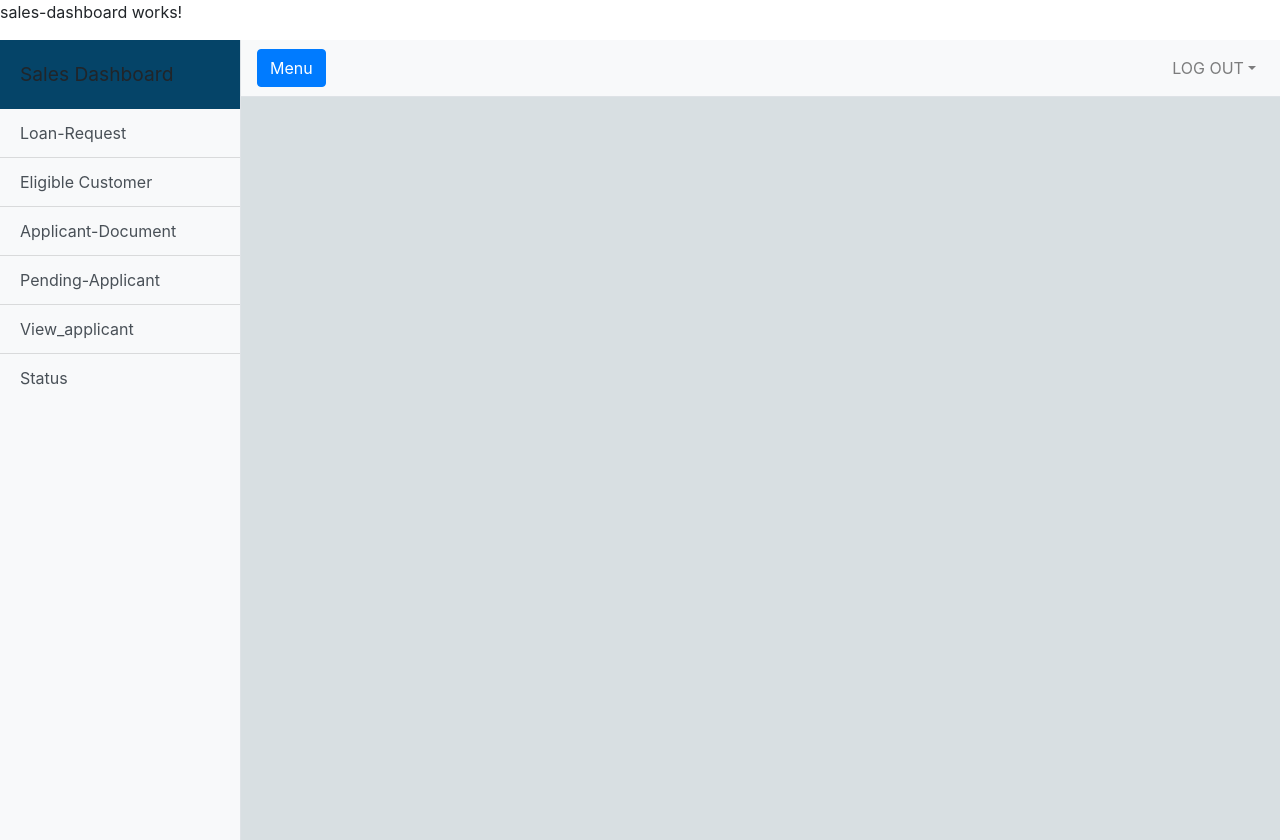
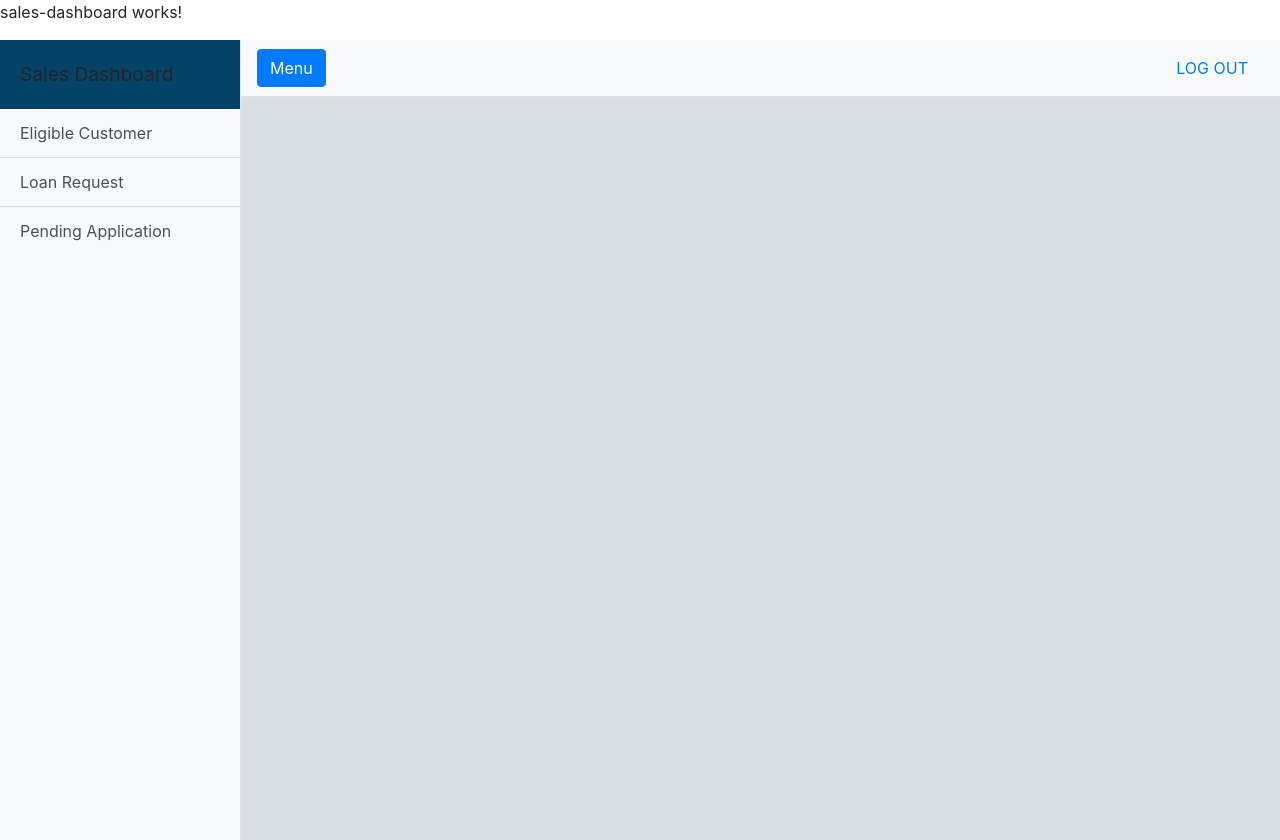
Before and after one commit to Bineetch32/loan-Management-FullStack, an Angular app in the folder frontend/: page /salesexecutive/sd in a window 1280 px wide. Built offline with nearby package versions, Linux system fonts and the light colour scheme.

Commit message:
Simplify sales dashboard navigation

```diff
--- a/frontend/src/app/module/sales-executive/sales-dashboard/sales-dashboard.component.html
+++ b/frontend/src/app/module/sales-executive/sales-dashboard/sales-dashboard.component.html
@@ -1,50 +1,21 @@
 <p>sales-dashboard works!</p>
 <div class="d-flex" id="wrapper">
-    <!-- Sidebar -->
     <div class="bg-light border-right" id="sidebar-wrapper">
         <div class="sidebar-heading">Sales Dashboard</div>
-
-        <!-- List of links -->
         <div class="list-group list-group-flush">
-            <a routerLink="lra" class="list-group-item list-group-item-action bg-light">Loan-Request</a>
             <a routerLink="ec" class="list-group-item list-group-item-action bg-light">Eligible Customer</a>
-            <a routerLink="cad" class="list-group-item list-group-item-action bg-light">Applicant-Document</a>
-            <a routerLink="pa" class="list-group-item list-group-item-action bg-light">Pending-Applicant</a>
-            <a routerLink="va" class="list-group-item list-group-item-action bg-light">View_applicant</a>
-            <a href="#" class="list-group-item list-group-item-action bg-light">Status</a>
+            <a routerLink="lra" class="list-group-item list-group-item-action bg-light">Loan Request</a>
+            <a routerLink="pa" class="list-group-item list-group-item-action bg-light">Pending Application</a>
         </div>
     </div>
-    <!-- /#sidebar-wrapper -->
-
-    <!-- Page Content -->
     <div id="page-content-wrapper">
-        <!-- Navigation bar -->
         <nav class="navbar navbar-expand-lg navbar-light bg-light border-bottom">
             <button class="btn btn-primary" id="menu-toggle">Menu</button>
-            <button class="navbar-toggler" type="button" data-toggle="collapse" data-target="#navbarSupportedContent" aria-controls="navbarSupportedContent" aria-expanded="false" aria-label="Toggle navigation">
-                <span class="navbar-toggler-icon"></span>
-            </button>
-            <div class="collapse navbar-collapse" id="navbarSupportedContent">
-                <ul class="navbar-nav ml-auto mt-2 mt-lg-0">
-                    <li class="nav-item dropdown">
-                        <a class="nav-link dropdown-toggle" href="login" id="navbarDropdown" role="button" data-toggle="dropdown" aria-haspopup="true" aria-expanded="false">LOG OUT</a>
-                        <div class="dropdown-menu dropdown-menu-right" aria-labelledby="navbarDropdown">
-                            <a class="dropdown-item" href="#">Action</a>
-                            <a class="dropdown-item" href="#">Another action</a>
-                            <div class="dropdown-divider"></div>
-                            <a class="dropdown-item" href="#">Something else here</a>
-                        </div>
-                    </li>
-                </ul>
-            </div>
+            <div class="ml-auto"><a class="nav-link" href="login">LOG OUT</a></div>
         </nav>
-
-        <!-- Main content area -->
         <div class="container-fluid">
             <h1 class="mt-4"></h1>
-            <router-outlet></router-outlet> <!-- Router outlet for rendering different views -->
+            <router-outlet></router-outlet>
         </div>
     </div>
-    <!-- /#page-content-wrapper -->
-  </div>
-  <!-- /#wrapper -->
+</div>
```
